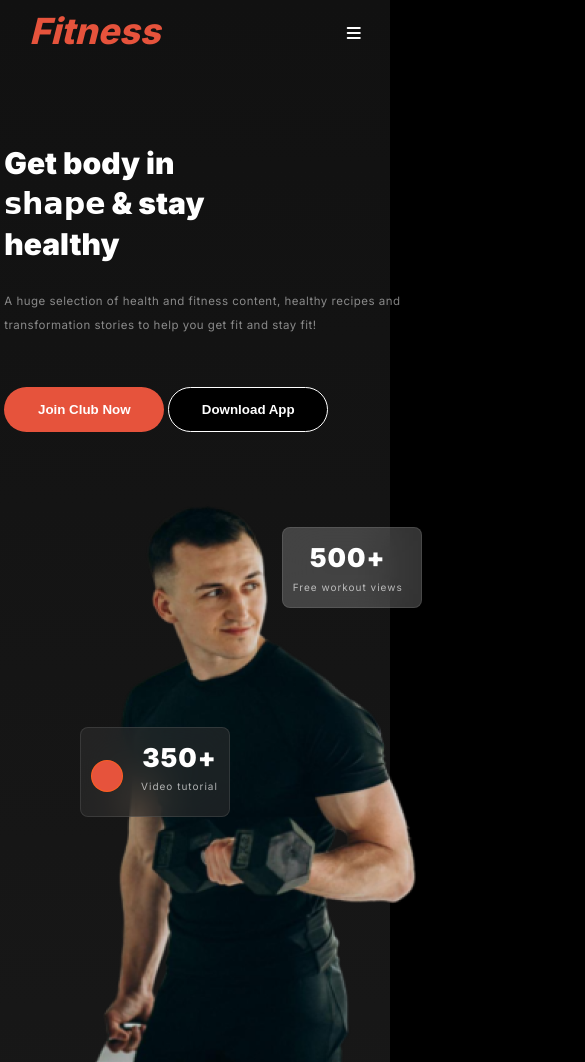
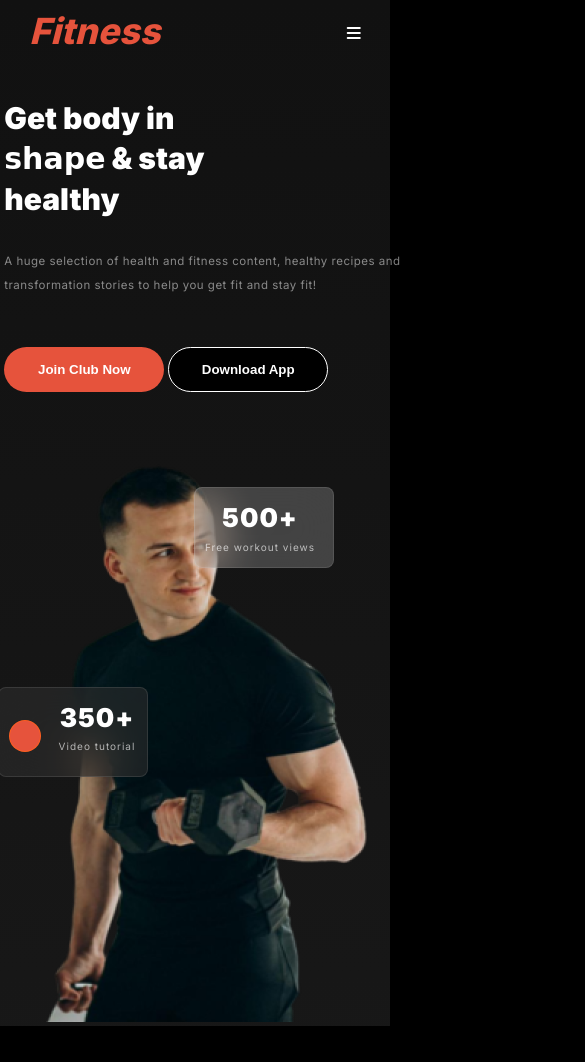
Before and after one commit to ashraful-rahat/Assigment-2, a plain HTML site: page index.html in a window 390 px wide. Shown: the top 1062 px of the page, 585 px wide, since content can reach past the window. Drawn offline with Linux system fonts and the light colour scheme; a web font is replaced by a local one.

Commit message:
last commmit

```diff
--- a/index.html
+++ b/index.html
@@ -29,15 +29,17 @@
         </nav>
         <section>
             <div class="banner">
-                <div class="banner-content">
+                <!-- <div class="banner-content"> -->
                 <h1 class="banner-title">Get body in <br><span class="span-style">shape</span> & stay
                     <br>healthy
                 </h1>
                 <p class="banner-description">A huge selection of health and fitness content, healthy recipes and
                     <br> transformation stories to help you get fit and stay fit!
                 </p>
+                <div>
                     <button class="btn-banner-1">Join Club Now</button>
                     <button class="btn-banner-2">Download App</button>
+                </div>
             </div>
             <div class="banner-image">
                 <img class="image" src="images/Images 2.png" alt="">
@@ -63,7 +65,7 @@
             </div>
             </div>
 
-            </div>
+
         </section>
     </header>
     <!-- Change your habbits -->
--- a/style/responsive.css
+++ b/style/responsive.css
@@ -168,6 +168,7 @@
             flex-direction: row;
             justify-content: space-between;
 
+
         }
 
 
@@ -177,15 +178,19 @@
     .banner{
         display: grid;
        grid-template-columns: 1fr ;
+
     }
     .banner-image{
-       margin-left: -150px;
+       margin-left: -170px;
+
     }
     .banner-title{
         font-size: 30px;
         margin-top: 15px;
         margin-left: -25px;
         line-height: 40px;
+        width: 380px;
+
 
     }
     .btn-banner-1{
@@ -195,16 +200,18 @@
         font-size: 11.5px;
         margin-top: 5px;
         margin-left: -25px;
+
+        width: 400px;
     }
   /* tricky part banner */
 
   .tricky-part{
     top: 46.5%;
-    left: 36%;
+    left: 30%;
   }
   .tricky-part-2{
     top: 15%;
-    left: 72%;
+    left: 65%;
   }
     /* run part :no-button */
    .btn-banner-3{
@@ -227,9 +234,11 @@
     }
     .run-content-title{
         margin-left: 15px;
+
     }
     .run-content-description{
         margin-left: 15px;
+
     }
     .btn-banner-3{
         margin-left: 15px;
@@ -251,6 +260,7 @@
         font-size: 13px;
         margin-top: -5px;
         margin-left: 45px;
+
     }
     .meet-our-team{
         display: grid;
@@ -398,6 +408,7 @@
 .bonus-content-des{
     font-size: 14px;
     width: 390px;
+
 }
 .calculte-chart{
     width: 390px;
--- a/style/style.css
+++ b/style/style.css
@@ -19,6 +19,7 @@
 
 .header{
     background: linear-gradient(180.00deg, rgb(17, 17, 17),rgba(119, 119, 119, .195) 100%);
+
 }
 }
 .nav-bar{
@@ -37,6 +38,7 @@ font-weight: 800;
 line-height: 120%;
 letter-spacing: 0%;
 font-style: italic;
+
 }
 .nav-item{
     color: white;
@@ -68,7 +70,9 @@ font-style: italic;
 }
 
 /* banner part style */
+section{
 
+}
 
 .banner{
 
@@ -79,11 +83,14 @@ font-style: italic;
 
 
 }
-.banner-content{
+/* .banner-content{
 
     margin-top: 45px;
+    width: 400px;
+    border: 2px solid red;
+    width: 200px;
 
-}
+} */
 .banner-title{
     color: rgb(255, 255, 255);
 font-family: Inter;
```
Lines whose indentation alone changed are shown as unchanged.
